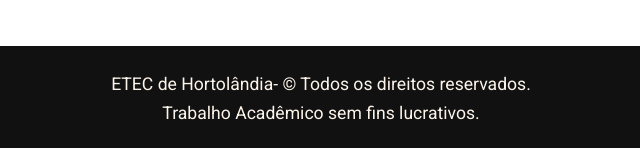
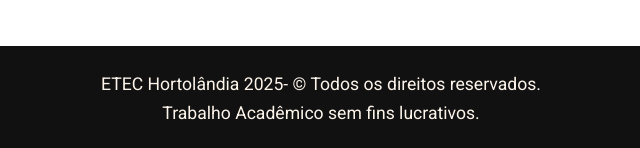
Before and after one commit to Chris-batata/Aquarius, a plain HTML site: page etec.html in a window 1280 px wide. Shown: the part 4008-4156 px from the top of the page, 319-959 px from the left. Drawn offline with nearby package versions, Linux system fonts and the light colour scheme; files whose address does not match are found by name.

Commit message:
etec.html

```diff
--- a/etec.html
+++ b/etec.html
@@ -327,7 +327,7 @@
     <!-- Copyright Start -->
     <div class="container-fluid copyright text-light py-4 wow fadeIn text-center" data-wow-delay="0.1s">
         <div class="container">
-            <p class="mb-0">ETEC de Hortolândia- &copy; Todos os direitos reservados.<br> Trabalho Acadêmico sem fins
+            <p class="mb-0">ETEC Hortolândia 2025- &copy; Todos os direitos reservados.<br> Trabalho Acadêmico sem fins
                 lucrativos.</p>
         </div>
     </div>
```
